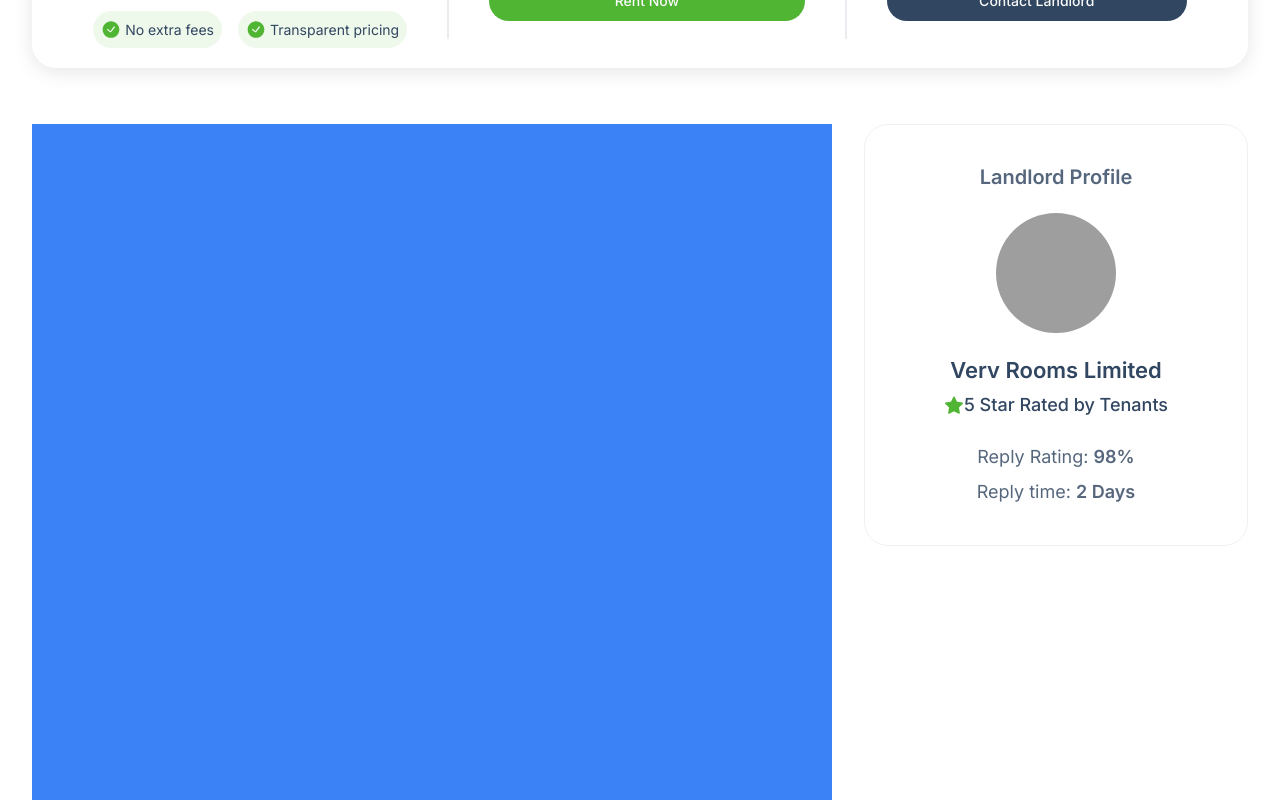
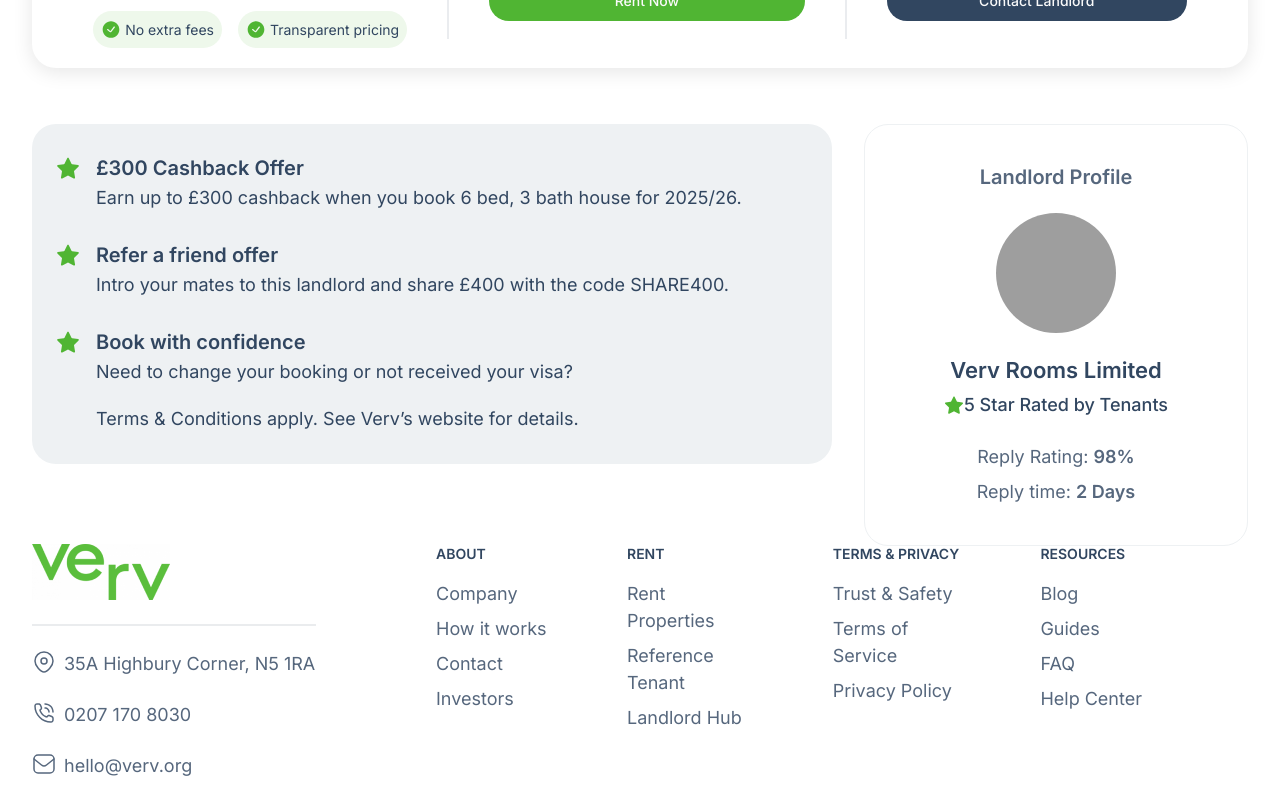
Before and after one commit to jhsayem94/verv-2.0-client-dev, a Next.js app: page /listing-id in a window 1280 px wide. Shown: the part 1100-1900 px from the top of the page. Built offline with nearby package versions, Linux system fonts and the light colour scheme; grey boxes are pictures that could not be loaded.

Commit message:
added offers

```diff
--- a/src/app/(withCommonLayout)/components/pages/SingleListing/SingleListing.tsx
+++ b/src/app/(withCommonLayout)/components/pages/SingleListing/SingleListing.tsx
@@ -177,7 +177,53 @@
 
       {/* property information */}
       <section className="w-[1216px] gap-8 m-auto mt-14 relative">
-        <div className="w-[800px] h-[800px] bg-blue-500"></div>
+        <div className="w-[800px]">
+          <div className="flex flex-col justify-center gap-8 px-6 py-8 rounded-3xl bg-[#EEF1F3]">
+            {/* cashback offer */}
+            <div className="flex gap-4">
+              <StarFill width={24} height={24} fill="#50B533" />
+              <div className="space-y-1">
+                <h3 className="text-[20px] text-colorTextPrimary font-semibold leading-[120%]">
+                  £300 Cashback Offer
+                </h3>
+                <p className="text-lg text-colorTextPrimary leading-[150%]">
+                  Earn up to £300 cashback when you book 6 bed, 3 bath house for
+                  2025/26.
+                </p>
+              </div>
+            </div>
+
+            {/* refer offer */}
+            <div className="flex gap-4">
+              <StarFill width={24} height={24} fill="#50B533" />
+              <div className="space-y-1">
+                <h3 className="text-[20px] text-colorTextPrimary font-semibold leading-[120%]">
+                  Refer a friend offer
+                </h3>
+                <p className="text-lg text-colorTextPrimary leading-[150%]">
+                  Intro your mates to this landlord and share £400 with the code
+                  SHARE400.
+                </p>
+              </div>
+            </div>
+
+            {/* book */}
+            <div className="flex gap-4">
+              <StarFill width={24} height={24} fill="#50B533" />
+              <div className="space-y-1">
+                <h3 className="text-[20px] text-colorTextPrimary font-semibold leading-[120%]">
+                  Book with confidence
+                </h3>
+                <p className="text-lg text-colorTextPrimary leading-[150%]">
+                  Need to change your booking or not received your visa?
+                </p>
+                <p className="text-lg text-colorTextPrimary leading-[150%] pt-4">
+                  Terms & Conditions apply. See Verv’s website for details.
+                </p>
+              </div>
+            </div>
+          </div>
+        </div>
 
         {/* profile */}
         <div className="w-[384px] px-[76px] py-[40px] inline-flex flex-col items-center justify-center rounded-[24px] border border-[#EEF1F3] absolute right-0 top-0">
```
